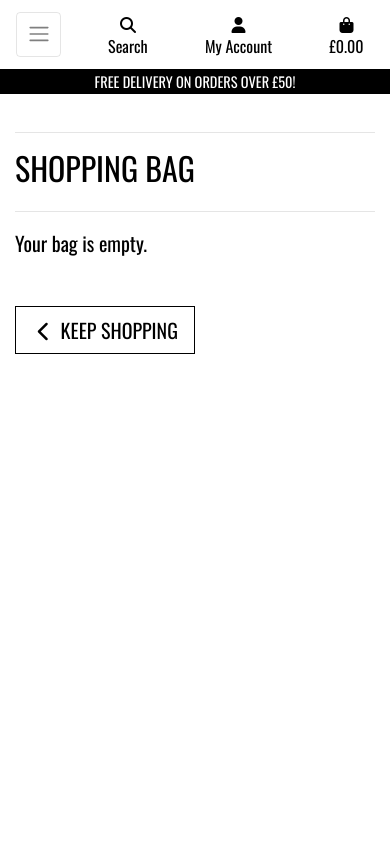
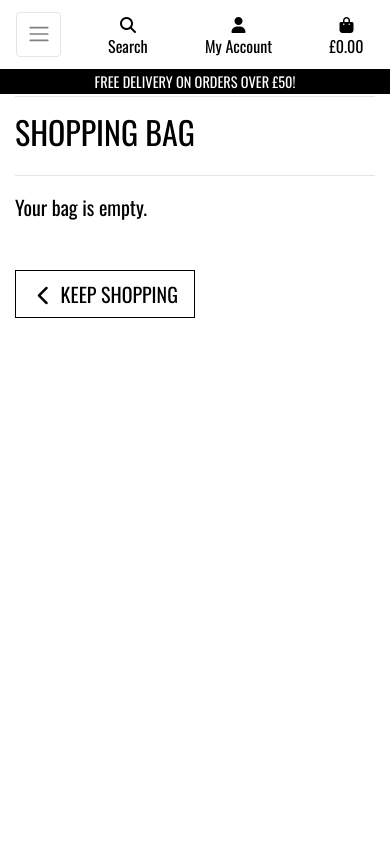
Before and after one commit to LewisHaZ/CI_PP5_WINPEA, a Django app: page /bag/ in a window 390 px wide. Run offline with Django 3.2, Linux system fonts and the light colour scheme; parts of the project's set-up code (start-up, migrations or seed data) failed here and were passed over; some libraries are stand-ins or nearby versions.

Commit message:
Fix padding on home page image for mobile devices

```diff
--- a/static/css/base.css
+++ b/static/css/base.css
@@ -18,6 +18,7 @@ body {
 .background {
     background-image: url('/media/coverphoto.jpg');
     height: 100%;
+    width: 100%;
     background-position: center center;
     background-repeat: no-repeat;
     background-size: cover;
@@ -300,11 +301,11 @@ input[name='q']::placeholder{
 /* pad the top when the navbar is collapsed on mobile */
 @media (max-width: 991px) {
     .header-container {
-        padding-top: 116px;
+        padding-top: 80px;
     }
 
     body {
-        height: calc(100vh - 116px);
+        height: 100%;
     }
 
     .display-4.logo-font.text-black {
```
